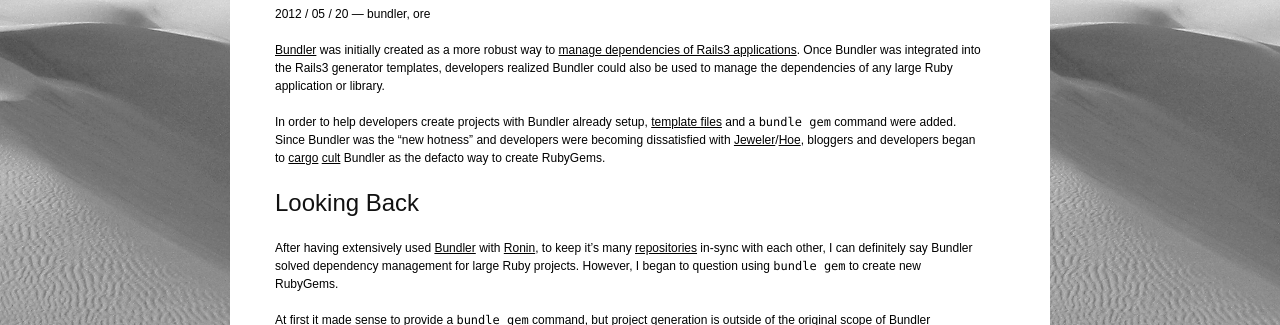
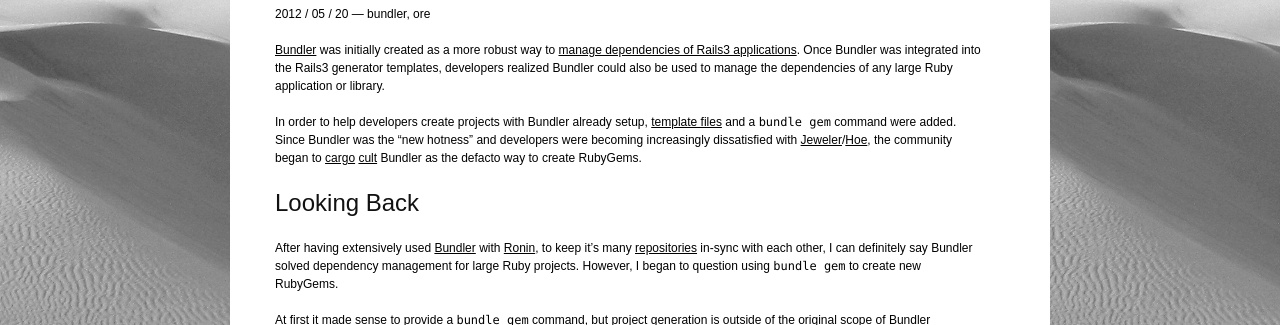
Before and after one commit to postmodern/postmodern.github.io, a Jekyll site: the page built from _posts/2012-05-20-you-dont-have-to-use-bundler-to-create-new-rubygems.md, in a window 1280 px wide and 900 px high. Shown: the part 331-656 px from the top of the window. Built offline with Jekyll 4.4.1, drawn with Linux system fonts in a browser that asks for light colours; Markdown is read by kramdown in place of the engine named in the settings; comment, search, counter and statistics services are not loaded.

Commit message:
Wording.

```diff
--- a/_posts/2012-05-20-you-dont-have-to-use-bundler-to-create-new-rubygems.md
+++ b/_posts/2012-05-20-you-dont-have-to-use-bundler-to-create-new-rubygems.md
@@ -13,8 +13,8 @@
 
 In order to help developers create projects with Bundler already setup,
 [template files][2] and a `bundle gem` command were added.
-Since Bundler was the "new hotness" and developers were becoming
-dissatisfied with [Jeweler]/[Hoe], bloggers and developers began to
+Since Bundler was the "new hotness" and developers were becoming increasingly
+dissatisfied with [Jeweler]/[Hoe], the community began to
 [cargo][3] [cult][4] Bundler as the defacto way to create RubyGems.
 
 ## Looking Back
```
